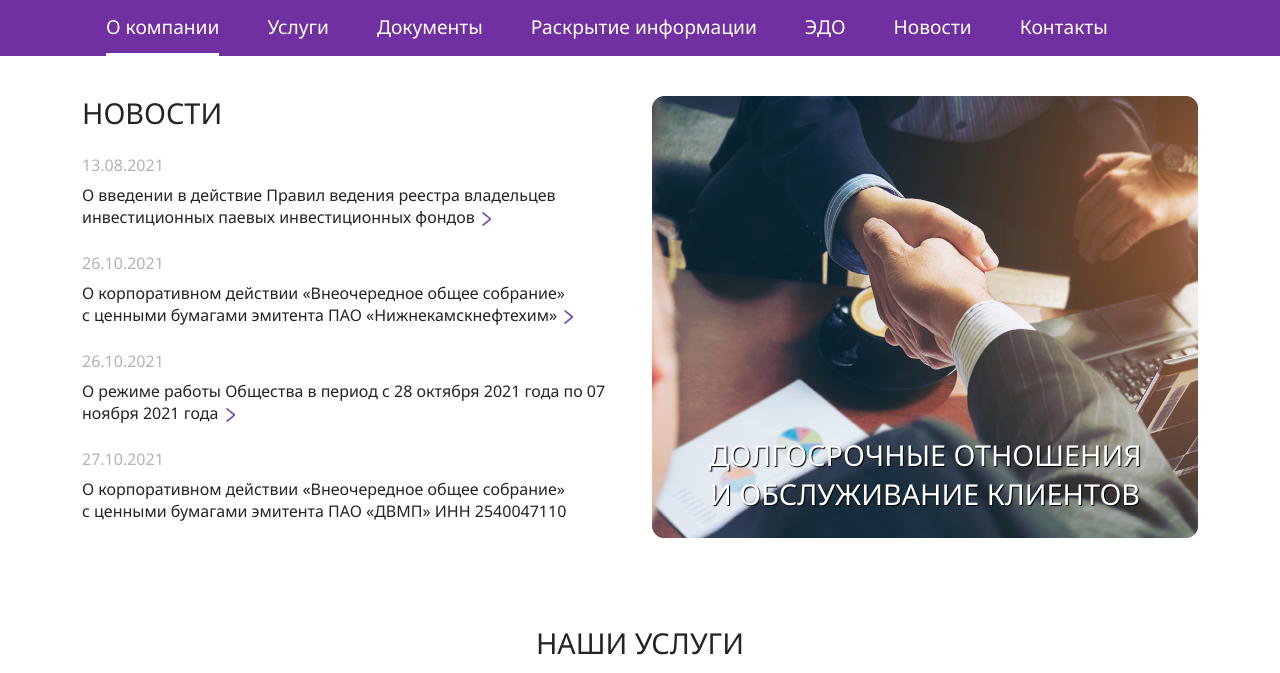
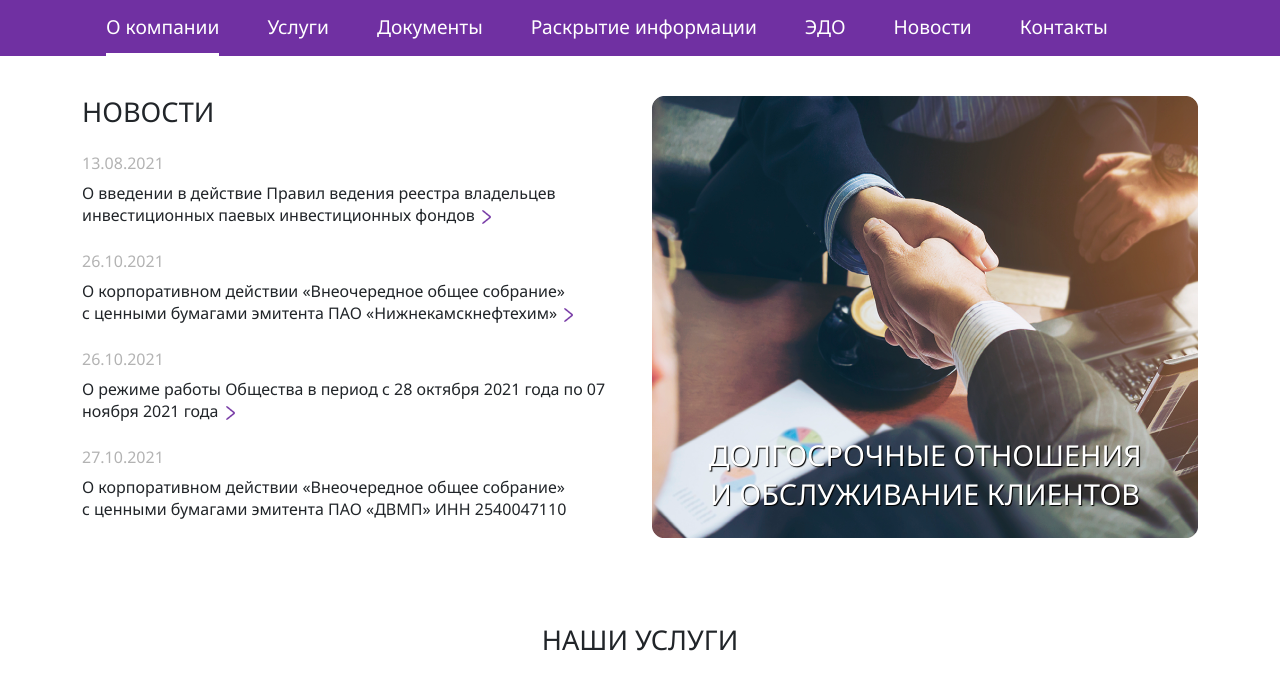
Before and after one commit to web-revenue/nzsd, a plain HTML site: page index.html in a window 1280 px wide. Shown: the part 111-784 px from the top of the page. Drawn offline with nearby package versions, Linux system fonts and the light colour scheme.

Commit message:
Update critical.css

```diff
--- a/css-js/critical.css
+++ b/css-js/critical.css
@@ -12,7 +12,7 @@ h1,.h1{font-size:2.4rem}
 }
 h2,.h2{font-size:calc(1.325rem + 0.9vw)}
 @media (min-width: 1200px) {
-h2,.h2{font-size:1.8rem}
+h2,.h2{font-size:1.7rem}
 }
 h3,.h3{font-size:calc(1.3rem + 0.6vw)}
 @media (min-width: 1200px) {
```
